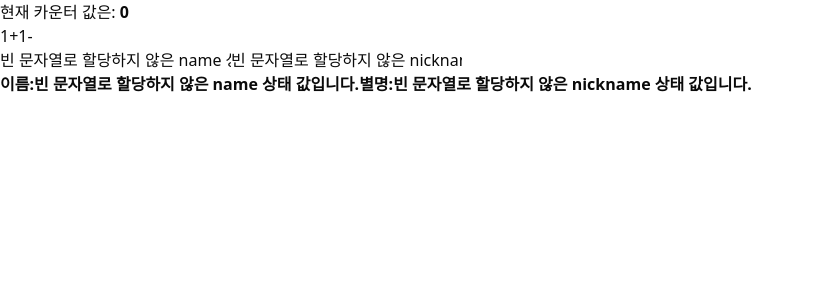
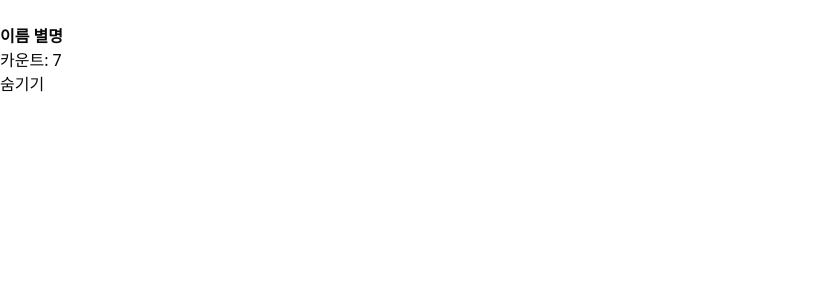
Before and after one commit to foxwood71/react-beginner, a React (Vite) app: page / in a window 1280 px wide. Shown: the top 300 px of the page, without its empty margins (0-814 px from the left). Built offline with nearby package versions, Linux system fonts and the light colour scheme.

Commit message:
chapter7~8_useEffect_20250928_23

```diff
--- a/src/App.tsx
+++ b/src/App.tsx
@@ -1,56 +1,85 @@
-import React, { useState } from "react";
-// [삭제 - 불필요] import reactLogo from "./assets/react.svg";
-// [삭제 - 불필요] import viteLogo from "/vite.svg";
-// [삭제 - 불필요] import './App.css'
+import { useEffect, useState } from "react";
+
+function Time() {
+  const [count, setCount] = useState(0);
+  // 언마운트 - 뒤정리
+  useEffect(() => {
+    // 기능시작
+    const id = setInterval(() => {
+      console.log("⏰Interval 실행됨");
+      setCount((c) => c + 1);
+    }, 1000);
+
+    return () => {
+      // 기능 종료 로직
+      console.log("🧹clean up: 이전 타이머가 제거됨");
+      clearInterval(id);
+    };
+  }, []);
+  return <div>카운트: {count}</div>;
+}
 
 function App() {
-  // useState => Hooks
-  // useState는 React에서 가장 기본적인 Hook이며, 함수 컴포넌트에서도 가변적인 상태를 지닐 수 있게 해준다.
-  //  - 이 함수가 호출되면 배열을 반환한다
-  //  - 반환된 배열의 첫 번째 요소는 상태 값, 두 번째 요소는 상태 값을 설정하는 함수
-  //  - useState 함수의 파라미터(매개변수)에는 상태의 기본값 초기값을 넣어 줍니다.
+  // useEffect => Hooks
+  // useEffect는 React 컴포넌트가 렌더링 될 때마다 특정 작업을 수행하도록 설정할 수 있는 Hook 입니다.
+  //  - 마운트가 될 때, 실행하고 싶을 때
+  //    마운트란, 리액트 DOM에 우리가 retrun 키워드 하단에 작성한 HTML, CSS 영역 즉, UI가 붙었을 때
+  //       => 우리가 HTML을 자바스크립트로 통제 가능할때 useEffect에서 설정한 함수를 컴포넌트가 화면에 맨 처음 렌더링 될 때만 실행하고,
+  //          업데이트 될 때는 실행하지 않으려면 두 번째 파라미터(매개변수)로 빈 배열을 넣어주면 됩니다.
   //
+  //  - 특정 값이 업데이트 될 때만 실해하고 싶을 때
+  //    useEffect를 사용할 때, 특정 값이 변경될 때만 호출하고 싶을 경우도 있습니다.
+  //    useEffect의 두 번째 파라미터(매개변수)로 전달되는 배열 안에 검사하고 싶은 값을 넣어주면 됩니다. 생략하면 전체 상태를 대상으로 감시
 
-  const [value, setValue] = useState<number>(0);
-  const [name, setName] = useState<string>(
-    "빈 문자열로 할당하지 않은 name 상태 값입니다."
-  );
-  const [nickname, setNickname] = useState<string>(
-    "빈 문자열로 할당하지 않은 nickname 상태 값입니다."
-  );
+  const [name, setName] = useState<string>("");
+  const [nickname, setNickname] = useState<string>("");
+  const [visible, setVisible] = useState<boolean>(true);
 
-  const increment = () => {
-    setValue(value + 1);
-  };
+  useEffect(() => {
+    // 해당 컴포넌트가 최초 랜더링이 될 때 useEffect가 실행이 되고,
+    // 우리가 선언한 state 측, 상태 값이 변화하더라도 useEffect가 실해되는 것으로 보아
+    // state 즉, 상태 값이 변화하면 해당 컴포넌트는 재 렌더링이 된다는 것을 알 수 있습니다.
+    // 전체 상태 변화를 감지
+    console.log("컴포넌트가 렌더린 될 때마다 특정 작업을 수행합니다.");
+    console.log("name", name);
+    console.log("nickname", nickname);
+  });
 
-  const decrement = () => {
-    setValue(value - 1);
-  };
+  useEffect(() => {
+    // 최초 1회만 실행
+    console.log("마운트가 될 때만 수행합니다. - 최초 1회만 실행");
+    console.log("name", name);
+    console.log("nickname", nickname);
+  }, []);
+
+  useEffect(() => {
+    // 최초 + 값이 변경될때만 실행
+    console.log("name이라는 상태 값이 변할때만 수행 합니다.");
+    console.log("name", name);
+    console.log("nickname", nickname);
+  }, [name]);
 
   const onChangeName = (event: React.ChangeEvent<HTMLInputElement>) =>
     setName(event.target.value);
+
   const onChangeNickname = (event: React.ChangeEvent<HTMLInputElement>) =>
     setNickname(event.target.value);
+
   return (
-    <>
+    <div>
+      <input type="text" value={name} onChange={onChangeName} />
+      <input type="text" value={nickname} onChange={onChangeNickname} />
       <div>
-        <p>
-          현재 카운터 값은: <b>{value}</b>
-        </p>
-        <button onClick={increment}>1+</button>
-        <button onClick={decrement}>1-</button>
-
-        <div>
-          <input type="text" value={name} onChange={onChangeName} />
-          <input type="text" value={nickname} onChange={onChangeNickname} />
-        </div>
-
-        <div>
-          <b>이름:{name}</b>
-          <b>별명:{nickname}</b>
-        </div>
+        <b>이름 {name}</b>
+        <b>별명 {nickname}</b>
       </div>
-    </>
+      <div>
+        {visible && <Time />}
+        <button onClick={() => setVisible(!visible)}>
+          {visible ? "숨기기" : "보이기"}
+        </button>
+      </div>
+    </div>
   );
 }
 
```
